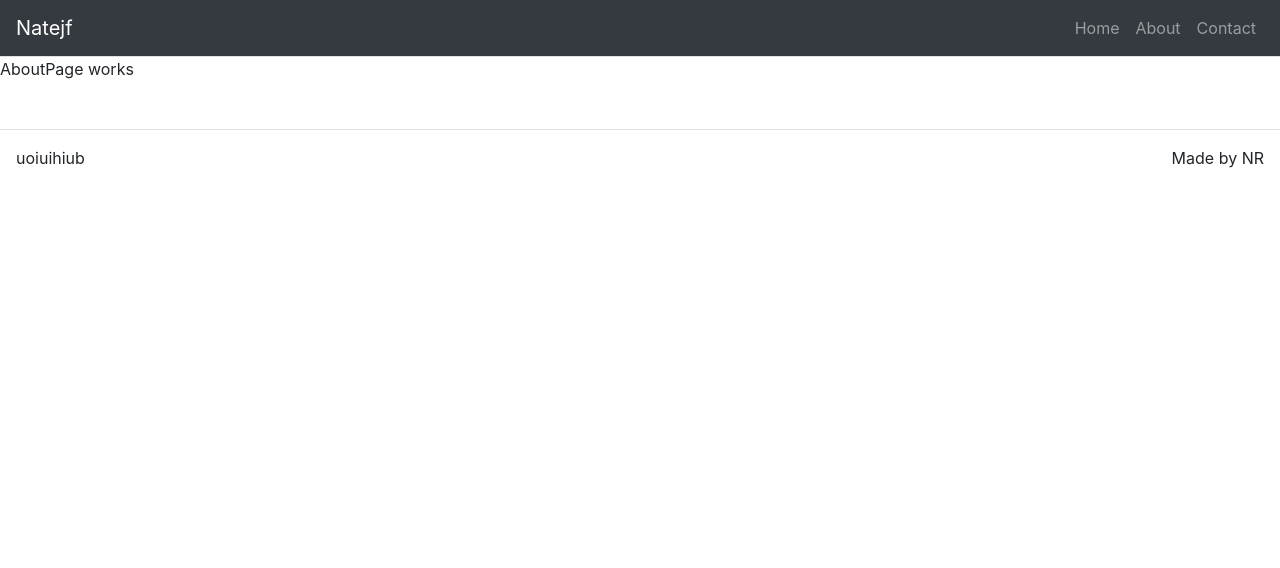
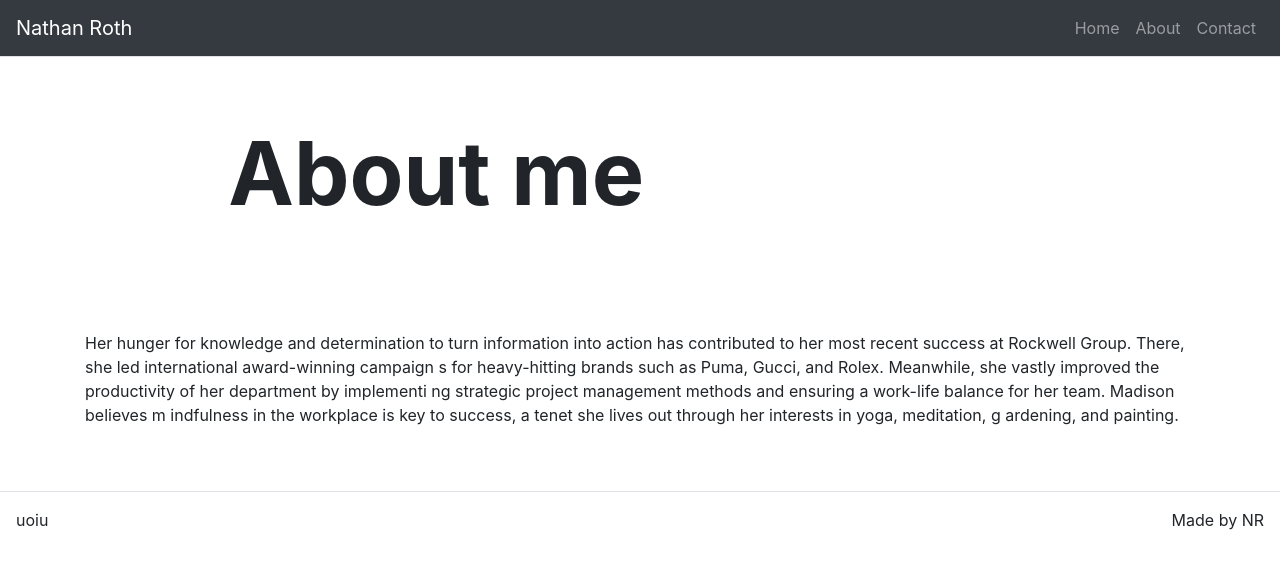
Before and after one commit to Natroth/React-Portfolio-1, a React (Create React App) app: page /about in a window 1280 px wide. Shown: the top 568 px of the page. Built offline with nearby package versions, Linux system fonts and the light colour scheme.

Commit message:
about page

```diff
--- a/src/App.js
+++ b/src/App.js
@@ -35,7 +35,7 @@ class App extends React.Component {
         text: 'more text!'
       },
       about: {
-        title: 'about me'
+        title: 'About me'
       },
       contact: {
         title: 'send me a message'
@@ -48,7 +48,7 @@ class App extends React.Component {
       <Router>
         <Container className="p-0" fluid={true}>
           <Navbar className="border-bottom" bg="dark" variant="dark" expand="lg">
-            <Navbar.Brand>Natejf</Navbar.Brand>
+            <Navbar.Brand>Nathan Roth</Navbar.Brand>
             <Navbar.Toggle  aria-controls="navbar-toggle" className="border-0" />
             <Navbar.Collapse id = "navbar-toggle">
               <Nav className="ml-auto">
--- /dev/null
+++ b/src/components/Content.js
@@ -0,0 +1,19 @@
+import React from 'react';
+import Container from 'react-bootstrap/Container';
+import Row from 'react-bootstrap/Row';
+import Col from 'react-bootstrap/Col';
+
+function Content(props) {
+    return(
+        <Container>
+            <Row>
+                <Col>
+                    {props.children}
+                </Col>
+            </Row>
+        </Container>
+    );
+
+}
+
+export default Content;
--- a/src/components/Footer.js
+++ b/src/components/Footer.js
@@ -8,11 +8,12 @@ function Footer() {
         <footer className="mt-5">
             <Container fluid={true}>
                 <Row className="border-top justify-content-between p-3">
-                    <Col className="p-0" md={3} sm={12}>
-                    uoiuihiub
+                    <Col className="p-0 w-auto" md={3} sm={12}>
+                    uoiu
                     </Col>
 
-                    <Col className="p-0 d-flex justify-content-end" md={3} sm={12}>
+
+                    <Col className="p-0 d-flex justify-content-end w-auto" md={3} sm={12}>
                     Made by NR
                     </Col>
                 </Row>
--- a/src/index.css
+++ b/src/index.css
@@ -38,3 +38,7 @@ code {
   font-size: 16px;
   margin: 0;
 }
+
+#root {
+  height: 100%;
+}
--- a/src/pages/AboutPage.js
+++ b/src/pages/AboutPage.js
@@ -1,9 +1,27 @@
 import React from 'react';
+import Hero from '../components/Hero';
+import Content from '../components/Content.js';
 
 function AboutPage(props) {
     return(
-        <p> AboutPage works</p>
+       <div>
+        <Hero title={props.title} />
+
+        <Content>
+            <p>
+            Her hunger for knowledge and determination to turn information into action has contributed to
+            her most recent success at Rockwell Group. There, she led international award-winning campaign
+            s for heavy-hitting brands such as Puma, Gucci, and Rolex.
+
+        Meanwhile, she vastly improved the productivity of her department by implementi
+        ng strategic project management methods and ensuring a work-life balance for her team. Madison believes m
+        indfulness in the workplace is key to success, a tenet she lives out through her interests in yoga, meditation, g
+        ardening, and painting.
+         </p>
+        </Content>
+
+       </div>
     )
 }
 
-export default AboutPage
+export default AboutPage;
```
